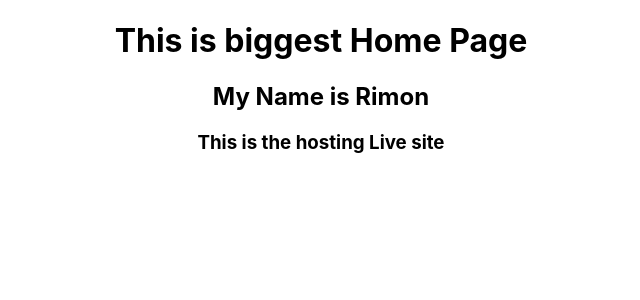
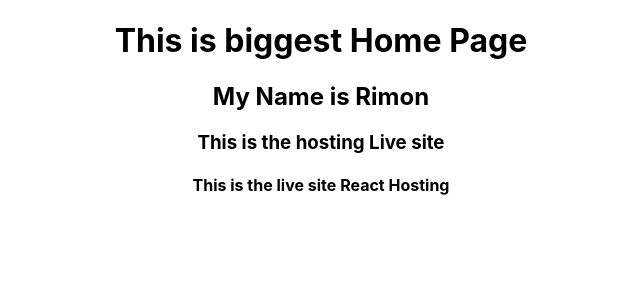
Before and after one commit to NorinNadia12/react-hosting-with-github, a React (Create React App) app: page / in a window 1280 px wide. Shown: the top 300 px of the page, without its empty margins (319-959 px from the left). Built offline with nearby package versions, Linux system fonts and the light colour scheme.

Commit message:
react live site commit

```diff
--- a/src/App.js
+++ b/src/App.js
@@ -6,6 +6,8 @@ function App() {
       <h1>This is biggest Home Page</h1>
       <h2>My Name is Rimon</h2>
       <h3>This is the hosting Live site</h3>
+      <h4>This is the live site React Hosting</h4>
+
     </div>
   );
 }
```
